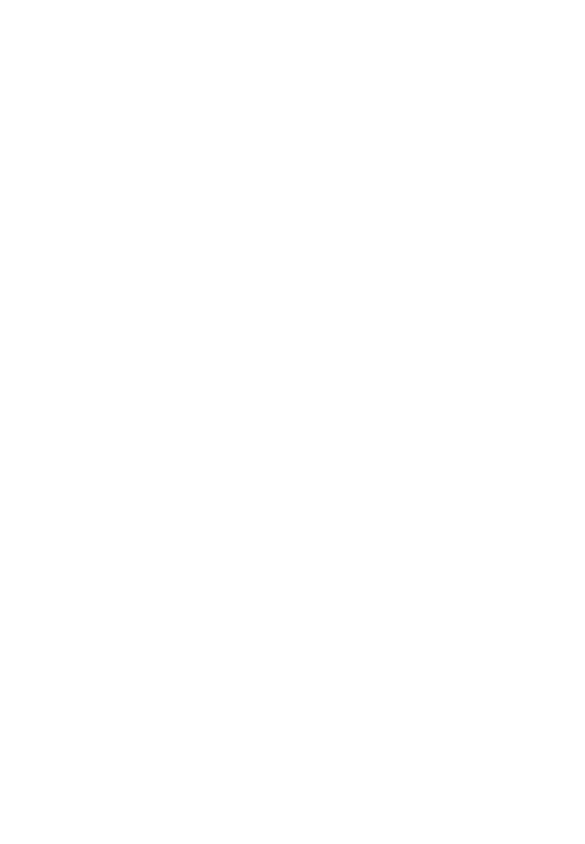
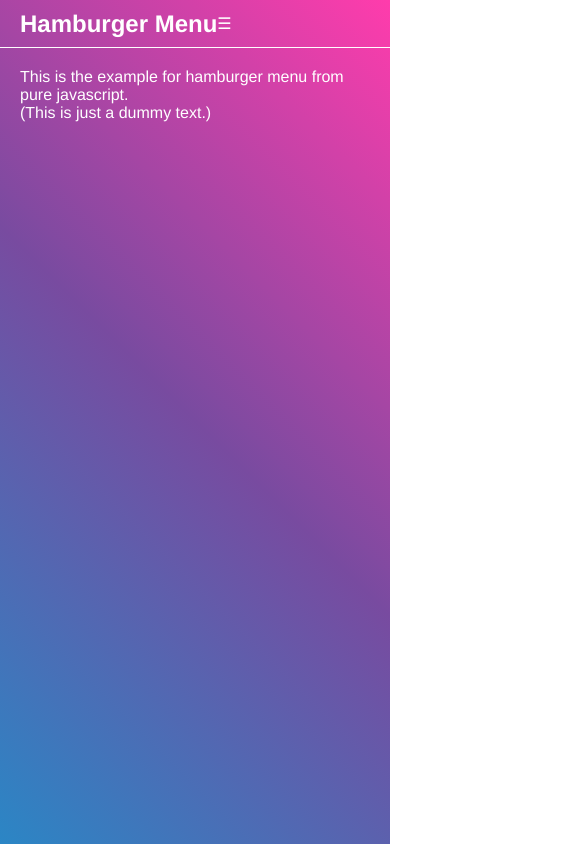
Before and after one commit to kaaisz/Hamburger-menu-from-vanilla, a plain HTML site: page index.html in a window 390 px wide. Shown: the top 844 px of the page, 585 px wide, since content can reach past the window. Drawn offline with Linux system fonts and the light colour scheme.

Commit message:
Add HTML & CSS (Including responsive layout)

```diff
--- a/index.html
+++ b/index.html
@@ -2,10 +2,28 @@
 <html lang="en" dir="ltr">
   <head>
     <meta charset="utf-8">
+    <meta name="viewport" content="width=device-width, initial-scale=1">
     <title>Hamburger menu from Vanilla</title>
     <link rel="stylesheet" href="style.css"/>
   </head>
   <body>
+    <header>
+      <nav class="nav">
+        <h1>Hamburger Menu</h1>
+        <ul class="menu">
+          <li class="close">&times;</li><!--symbol for close mark-->
+          <li><a href="#">Link 1</a></li>
+          <li><a href="#">Link 2</a></li>
+          <li><a href="#">Link 3</a></li>
+          <li><a href="#">Link 4</a></li>
+        </ul>
+        <span class="mobile-btn">☰</span>
+        <div class="overlay"></div>
+      </nav>
+    </header>
+    <main>
+      <p>This is the example for hamburger menu from pure javascript.<br>(This is just a dummy text.)</p>
+    </main>
     <script type="text/javascript" src="script.js"></script>
   </body>
 </html>
--- a/script.js
+++ b/script.js
@@ -1,3 +1,4 @@
 ////////////////////////////////////////////////////////////////////
 //This is the script for how to make Hamburger menu by Vanilla.js
 ////////////////////////////////////////////////////////////////////
+'use strict';
--- a/style.css
+++ b/style.css
@@ -1 +1,127 @@
 @charset "UTF-8";
+*{
+  box-sizing: border-box;
+  list-style-type: none;
+  margin: 0;
+}
+
+html, body{
+  height: 100%;
+  color:white;
+}
+
+body{
+  font-family: Helvetica, sans-serif;
+  background-color: #FF3CAC;
+  background-image: linear-gradient(225deg, #FF3CAC 0%, #784BA0 50%, #2B86C5 100%);
+}
+
+header{
+  width: 100%;
+  height: 48px;
+  background:transparent;
+  border-bottom:1px solid #fff;
+  line-height: 48px;
+  padding: 0 20px;
+}
+
+.nav{
+  display: flex;
+  -webkit-display:flex;
+  -moz-display:flex;
+  -ms-display:flex;
+  flex-direction: row;
+  width: 100%;
+}
+
+.nav h1{
+
+}
+
+.menu{
+  display: flex;
+  -webkit-display:flex;
+  -moz-display:flex;
+  -ms-display:flex;
+  flex-direction: row;
+  justify-content: center;
+  margin-left: auto;
+}
+
+.menu li{
+  display: flex;
+  -webkit-display:flex;
+  -moz-display:flex;
+  -ms-display:flex;
+  flex-direction: row;
+}
+
+.menu li > a{
+  text-decoration: none;
+  color:#fff;
+  font-weight: bold;
+  padding: 0 14px;
+}
+
+.menu li.close{
+  display: none;
+}
+
+.mobile-btn{
+  display: none;
+  float:right;
+}
+
+main p{
+  margin: 20px;
+}
+
+@media(max-width: 768px){
+  .menu{
+    position: absolute;
+    top:0;
+    right:0;
+    display: block;
+    background: #fff;
+    width:300px;
+    height:100%;
+    z-index:3;
+    transform:translateX(300px);
+    transition:all 400ms ease-in-out;
+  }
+
+  .menu.open{
+    transform:translateX(0);
+  }
+
+  .menu li{
+    display: block;
+    padding: 0 14px;
+  }
+
+  .menu li.close{
+    display: block;
+    text-align: right;
+    cursor:pointer;
+  }
+
+  .mobile-btn{
+    display: inline-block;
+    cursor: pointer;
+  }
+  .overlay{
+    position: fixed;
+    top:0;
+    left:0;
+    height: 100%;
+    width:100%;
+    background-color:rgba(0, 0, 0, 0.4);
+    opacity:0;
+    z-index:1;
+    transition: opacity 300ms linear;
+  }
+  .overlay.open{
+    z-index:1;
+    opacity: 1;
+  }
+}
```
